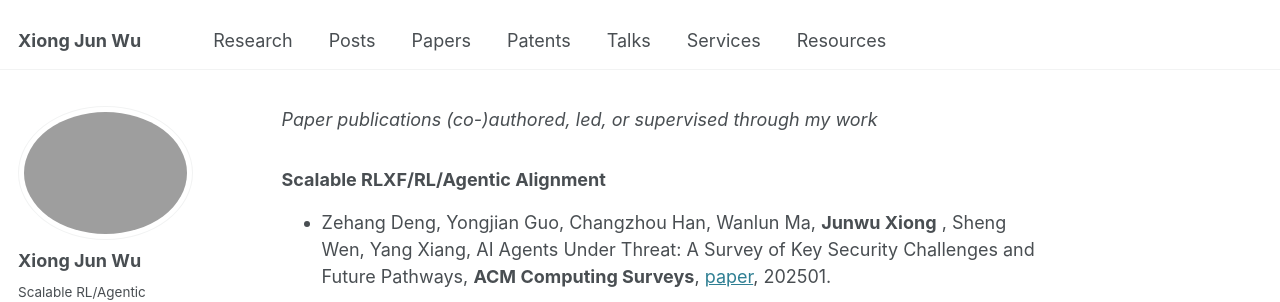
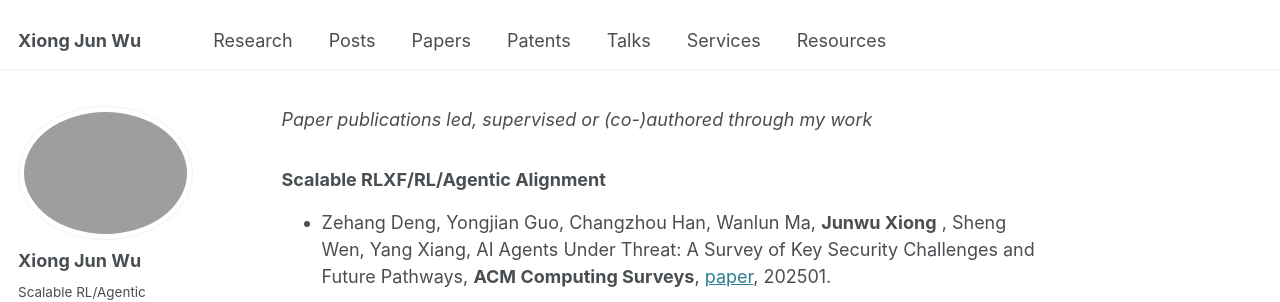
Before and after one commit to junwuxgi/junwuxgi.github.io, a Jekyll site: the page built from papers.md, in a window 1280 px wide and 900 px high. Shown: the top 302 px of the window. Built offline with Jekyll 4.4.1, drawn with Linux system fonts in a browser that asks for light colours; some web fonts are replaced; our own code applies the rules of GitHub Pages for plain Markdown files.

```diff
--- a/papers.md
+++ b/papers.md
@@ -1,4 +1,4 @@
-*Paper publications (co-)authored, led, or supervised through my work*
+*Paper publications led, supervised or (co-)authored through my work*
 
 ### **Scalable RLXF/RL/Agentic Alignment**
 
```
